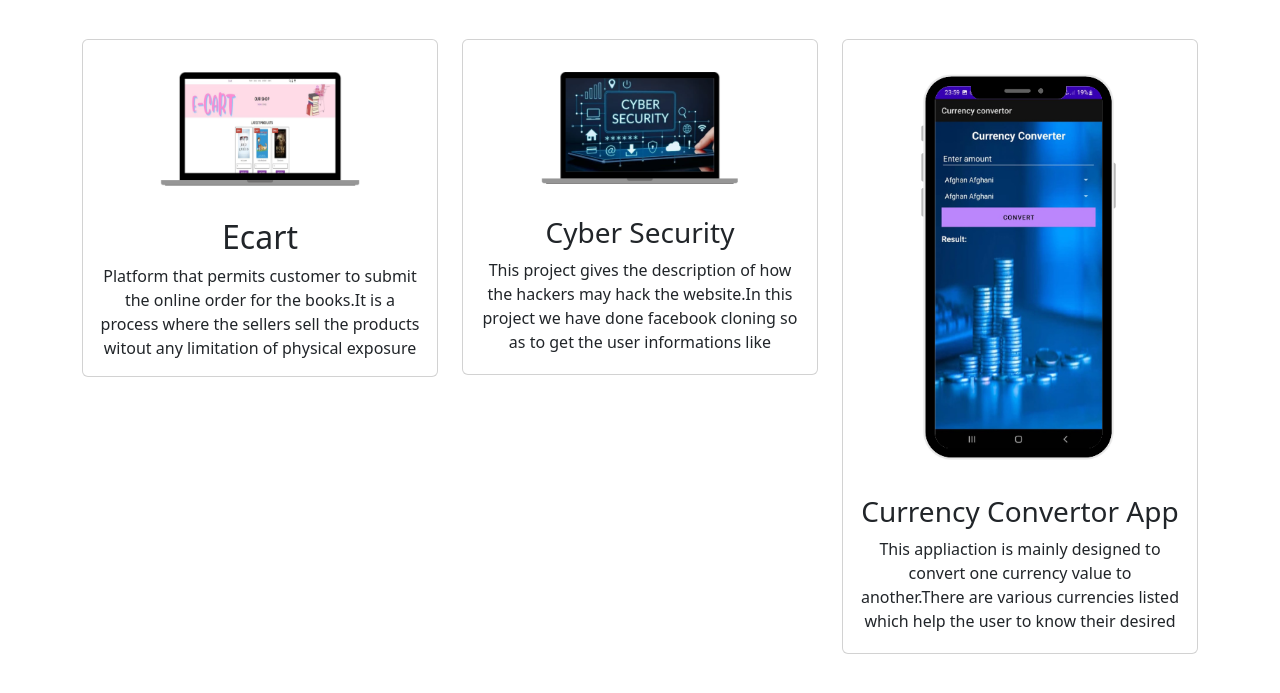
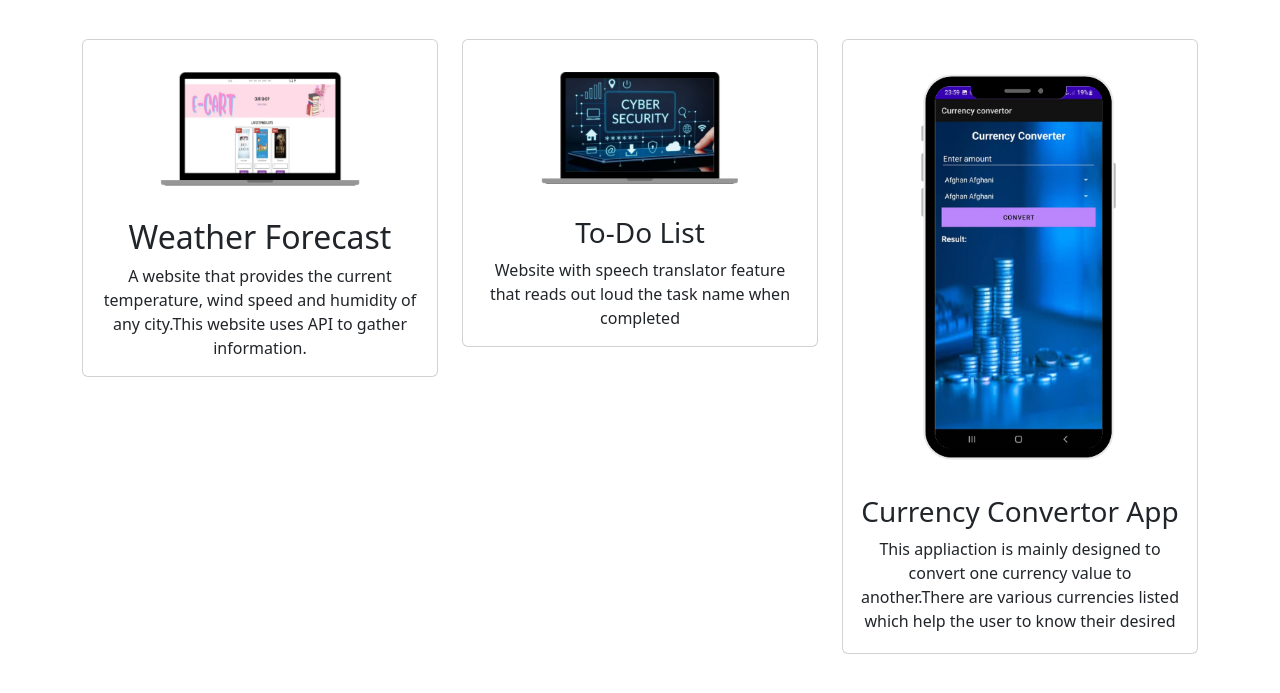
Before and after one commit to Nanmakrishnan/Nanmakrishnan.io, a plain HTML site: page project.html in a window 1280 px wide. Shown: the part 75-768 px from the top of the page. Drawn offline with nearby package versions, Linux system fonts and the light colour scheme.

Commit message:
Update project.html

```diff
--- a/project.html
+++ b/project.html
@@ -44,8 +44,9 @@
                             <img src="images/ecart.png" class="img-fluid my-3" alt="" style="max-width: 200px; height: auto;">
                         </div>
                         <div class="card-body">
-                            <h2>Ecart</h2>
-                            <p class="card-text overflow-hidden" style="max-height: 100px; overflow: hidden;">Platform that permits customer to submit the online order for the books.It is a process where the sellers sell the products witout any limitation of physical exposure</p>
+                            <h2>Weather Forecast</h2>
+                            <p class="card-text overflow-hidden" style="max-height: 100px; overflow: hidden;">A website that provides the current temperature, wind speed and
+                                humidity of any city.This website uses API to gather information.</p>
 
                         </div>
                     </div>
@@ -57,8 +58,9 @@
                             <img src="images/cs.png" class="img-fluid my-3" alt="" style="max-width: 200px; height: auto;">
                         </div>
                         <div class="card-body">
-                            <h3>Cyber Security</h3>
-                            <p class="card-text overflow-hidden" style="max-height: 100px; overflow: hidden;">This project gives the description of how the hackers may hack the website.In this project we have done facebook cloning so as to get the user informations like password email etc.</p>
+                            <h3>To-Do List</h3>
+                            <p class="card-text overflow-hidden" style="max-height: 100px; overflow: hidden;">Website with speech translator feature that reads out loud the
+                                task name when completed</p>
 
                         </div>
                     </div>
```
